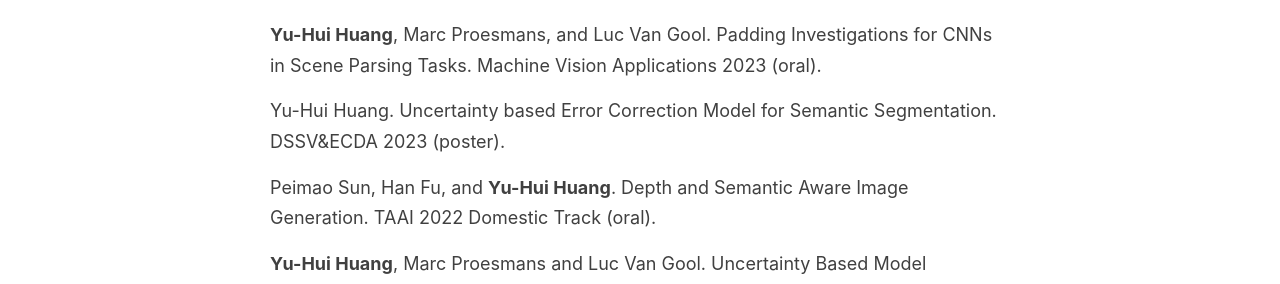
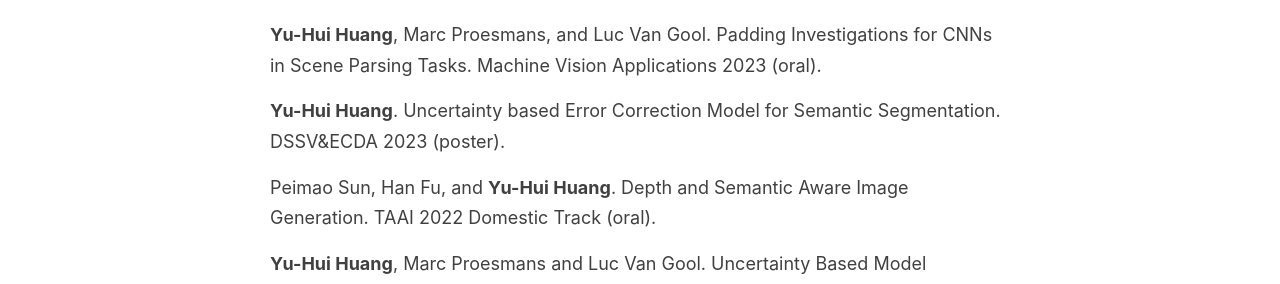
Before and after one commit to snowm0425/snowm0425.github.io, a Jekyll site: the page built from _pages/publications.md, in a window 1280 px wide. Shown: the part 186-470 px from the top of the page. Built offline with Jekyll 4.4.1, drawn with Linux system fonts in a browser that asks for light colours.

```diff
--- a/_pages/publications.md
+++ b/_pages/publications.md
@@ -5,7 +5,7 @@ permalink: /publications/
 ---
 <b>Yu-Hui Huang</b>, Marc Proesmans, and Luc Van Gool. Padding Investigations for CNNs in Scene Parsing Tasks. Machine Vision Applications 2023 (oral).
 
-Yu-Hui Huang. Uncertainty based Error Correction Model for Semantic Segmentation. DSSV&ECDA 2023 (poster).
+<b>Yu-Hui Huang</b>. Uncertainty based Error Correction Model for Semantic Segmentation. DSSV&ECDA 2023 (poster).
 
 Peimao Sun, Han Fu, and <b>Yu-Hui Huang</b>. Depth and Semantic Aware Image Generation. TAAI 2022 Domestic Track (oral).
 
```
